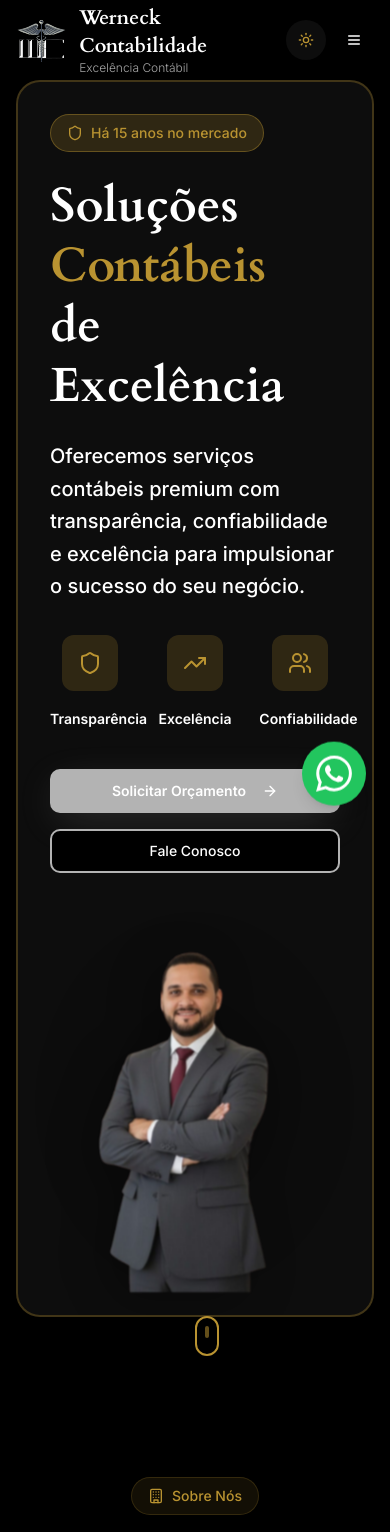
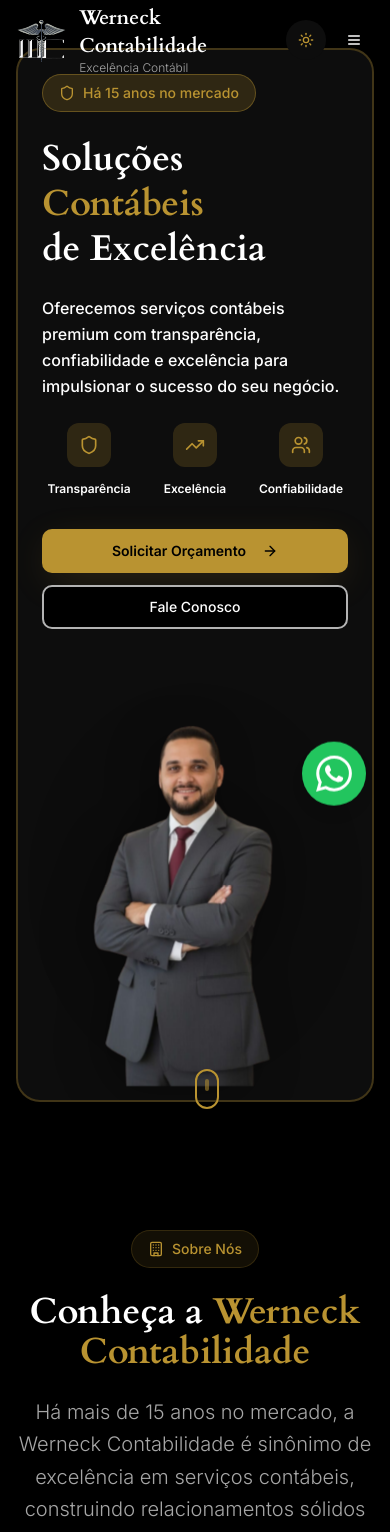
Before and after one commit to Carlos-Golldrine/gold-ledger-elegance-46849, a React (Vite) app: page / in a window 390 px wide. Shown: the top 1532 px of the page. Built offline with nearby package versions, Linux system fonts and the light colour scheme.

Commit message:
Refactor hero section for mobile and quality

```diff
--- a/src/components/Hero.tsx
+++ b/src/components/Hero.tsx
@@ -1,15 +1,15 @@
 import { ArrowRight, Shield, TrendingUp, Users } from 'lucide-react'
 import { Button } from '@/components/ui/button'
 import heroLogo from '@/assets/hero-logo-new.svg'
-import professionalImage from '@/assets/professional.jpg'
+import professionalImage from '@/assets/professional-hq.png'
 
 const Hero = () => {
   return (
     <section id="home" className="min-h-screen bg-background relative overflow-hidden flex items-center">
-      <div className="container mx-auto px-4 py-20">
+      <div className="container mx-auto px-4 py-12 lg:py-20">
         {/* Hero Card Container */}
         <div className="relative bg-card rounded-3xl border-2 border-luxury-gold/30 shadow-elegant overflow-hidden">
-          <div className="grid lg:grid-cols-2 gap-12 items-center p-8 lg:p-12 relative">
+          <div className="grid lg:grid-cols-2 gap-8 lg:gap-12 items-center p-6 sm:p-8 lg:p-12 relative">
           {/* Hero Content */}
           <div className="animate-fade-in">
             <div className="inline-flex items-center px-4 py-2 bg-luxury-gold/20 border border-luxury-gold/40 rounded-full mb-6">
@@ -17,7 +17,7 @@ const Hero = () => {
               <span className="text-sm font-medium text-luxury-gold">Há 15 anos no mercado</span>
             </div>
 
-            <h1 className="text-5xl lg:text-7xl font-bold mb-6 leading-tight font-cardo">
+            <h1 className="text-4xl sm:text-5xl lg:text-7xl font-bold mb-6 leading-tight font-cardo">
               <span className="text-foreground">Soluções</span>
               <br />
               <span className="text-luxury-gold">Contábeis</span>
@@ -25,38 +25,38 @@ const Hero = () => {
               <span className="text-foreground">de Excelência</span>
             </h1>
 
-            <p className="text-xl text-foreground mb-8 leading-relaxed font-medium">
+            <p className="text-base sm:text-lg lg:text-xl text-foreground mb-6 lg:mb-8 leading-relaxed font-medium">
               Oferecemos serviços contábeis premium com transparência,
               confiabilidade e excelência para impulsionar o sucesso do seu negócio.
             </p>
 
             {/* Value Propositions */}
-            <div className="grid grid-cols-3 gap-6 mb-10">
+            <div className="grid grid-cols-3 gap-3 sm:gap-6 mb-8 lg:mb-10">
               <div className="text-center">
-                <div className="bg-luxury-gold/20 p-4 rounded-lg mb-3 inline-block">
-                  <Shield className="h-6 w-6 text-luxury-gold" />
+                <div className="bg-luxury-gold/20 p-3 sm:p-4 rounded-lg mb-2 inline-block">
+                  <Shield className="h-5 w-5 sm:h-6 sm:w-6 text-luxury-gold" />
                 </div>
-                <p className="text-sm text-foreground font-semibold">Transparência</p>
+                <p className="text-xs sm:text-sm text-foreground font-semibold">Transparência</p>
               </div>
               <div className="text-center">
-                <div className="bg-luxury-gold/20 p-4 rounded-lg mb-3 inline-block">
-                  <TrendingUp className="h-6 w-6 text-luxury-gold" />
+                <div className="bg-luxury-gold/20 p-3 sm:p-4 rounded-lg mb-2 inline-block">
+                  <TrendingUp className="h-5 w-5 sm:h-6 sm:w-6 text-luxury-gold" />
                 </div>
-                <p className="text-sm text-foreground font-semibold">Excelência</p>
+                <p className="text-xs sm:text-sm text-foreground font-semibold">Excelência</p>
               </div>
               <div className="text-center">
-                <div className="bg-luxury-gold/20 p-4 rounded-lg mb-3 inline-block">
-                  <Users className="h-6 w-6 text-luxury-gold" />
+                <div className="bg-luxury-gold/20 p-3 sm:p-4 rounded-lg mb-2 inline-block">
+                  <Users className="h-5 w-5 sm:h-6 sm:w-6 text-luxury-gold" />
                 </div>
-                <p className="text-sm text-foreground font-semibold">Confiabilidade</p>
+                <p className="text-xs sm:text-sm text-foreground font-semibold">Confiabilidade</p>
               </div>
             </div>
 
             {/* CTA Buttons */}
-            <div className="flex flex-col sm:flex-row gap-4">
+            <div className="flex flex-col sm:flex-row gap-3 sm:gap-4">
               <Button
                 size="lg"
-                className="bg-luxury-silver hover:bg-luxury-silver-light text-foreground font-semibold shadow-silver"
+                className="bg-luxury-gold hover:bg-luxury-gold/90 text-luxury-black font-semibold shadow-gold w-full sm:w-auto"
                 onClick={() => window.open('https://wa.me/5561993376506?text=Olá! Gostaria de solicitar um orçamento para serviços contábeis.', '_blank')}
               >
                 Solicitar Orçamento
@@ -66,7 +66,7 @@ const Hero = () => {
               <Button
                 variant="outline"
                 size="lg"
-                className="border-2 border-luxury-silver hover:bg-luxury-silver/10"
+                className="border-2 border-luxury-silver hover:bg-luxury-silver/10 w-full sm:w-auto"
                 onClick={() => window.open('https://wa.me/5561993376506?text=Olá! Tenho interesse em conhecer melhor os serviços da Werneck Contabilidade.', '_blank')}
               >
                 Fale Conosco
@@ -74,24 +74,24 @@ const Hero = () => {
             </div>
           </div>
 
-          {/* Hero Logo with 3D Effect */}
-          <div className="relative lg:absolute lg:right-0 lg:top-0 lg:bottom-0 lg:w-1/2 flex items-center justify-center">
-            {/* Logo Container */}
+          {/* Professional Image with 3D Effect */}
+          <div className="relative lg:absolute lg:right-0 lg:top-0 lg:bottom-0 lg:w-1/2 flex items-center justify-center mt-8 lg:mt-0">
+            {/* Image Container */}
             <div className="relative w-full h-full flex items-center justify-center"
                  style={{
                    perspective: '1000px',
                    transformStyle: 'preserve-3d'
                  }}>
-              {/* Logo */}
+              {/* Professional Image */}
               <div className="relative"
                    style={{
                      transform: 'translateZ(50px)',
                      transformStyle: 'preserve-3d'
                    }}>
                 <img
-                  src={heroLogo}
-                  alt="Logo Werneck Contabilidade"
-                  className="w-full h-auto max-w-md lg:max-w-xl object-contain"
+                  src={professionalImage}
+                  alt="Profissional Werneck Contabilidade"
+                  className="w-full h-auto max-w-xs sm:max-w-sm lg:max-w-lg object-contain"
                   style={{
                     filter: 'drop-shadow(-10px 10px 20px rgba(0,0,0,0.3))'
                   }}
```
Also changed, not shown: src/assets/professional-hq.png (added).
